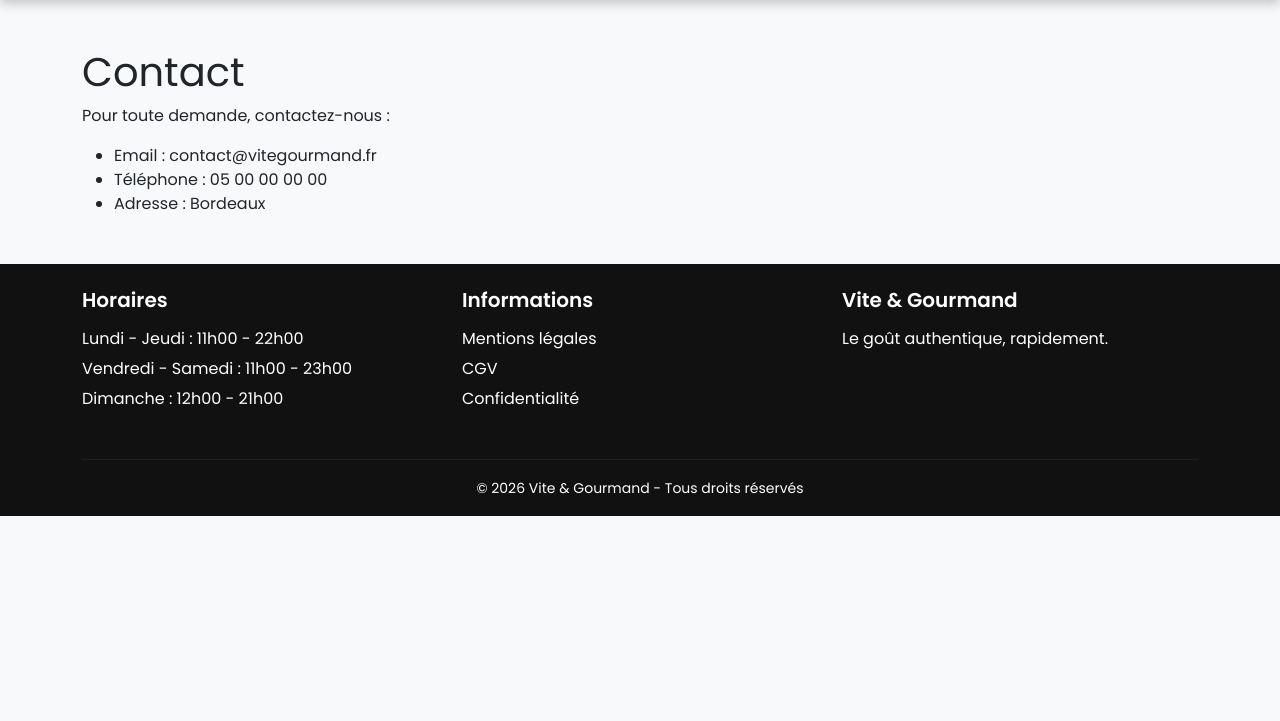
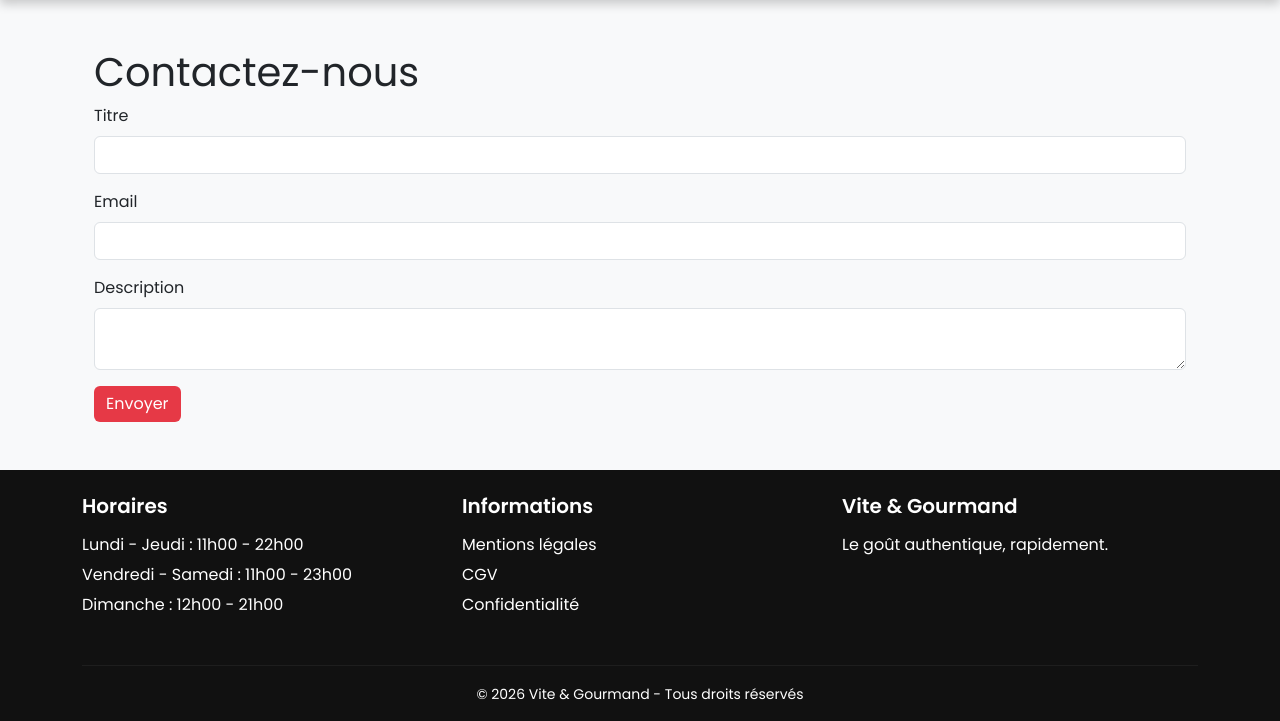
Before and after one commit to Tchoubi11/LeRestaurant237, a Symfony app: template templates/contact/index.html.twig in a window 1280 px wide. Shown: the part 62-783 px from the top of the page. Run offline with Twig, Linux system fonts and the light colour scheme; the template is opened without the code that fills it, so the values that code supplies are empty; form fields are guessed from the names that the template uses; some libraries are stand-ins or nearby versions.

Commit message:
Création du formulaire de contact et modification de contactcontroller.php et contact/index.html.twig pour la gestion des eamils après les commandes

```diff
--- a/templates/contact/index.html.twig
+++ b/templates/contact/index.html.twig
@@ -1,14 +1,42 @@
 {% extends 'base.html.twig' %}
 
+{% block title %}Contact{% endblock %}
+
 {% block body %}
-<h1>Contact</h1>
 
-<p>Pour toute demande, contactez-nous :</p>
+<div class="container mt-5">
 
-<ul>
-    <li>Email : contact@vitegourmand.fr</li>
-    <li>Téléphone : 05 00 00 00 00</li>
-    <li>Adresse : Bordeaux</li>
-</ul>
+<h1>Contactez-nous</h1>
+
+{% for message in app.flashes('success') %}
+<div class="alert alert-success" role="alert">
+    {{ message }}
+</div>
+{% endfor %}
+
+{{ form_start(form, {'attr': {'aria-label': 'Formulaire de contact'}}) }}
+
+<div class="mb-3">
+    {{ form_label(form.titre) }}
+    {{ form_widget(form.titre, {'attr': {'class': 'form-control'}}) }}
+</div>
+
+<div class="mb-3">
+    {{ form_label(form.email) }}
+    {{ form_widget(form.email, {'attr': {'class': 'form-control'}}) }}
+</div>
+
+<div class="mb-3">
+    {{ form_label(form.description) }}
+    {{ form_widget(form.description, {'attr': {'class': 'form-control'}}) }}
+</div>
+
+<button class="btn btn-primary">
+    Envoyer
+</button>
+
+{{ form_end(form) }}
+
+</div>
 
 {% endblock %}
```
Also changed, not shown: src/Controller/ContactController.php (+33 -5 lines), src/Form/ContactType.php (added, +34 -0 lines).
